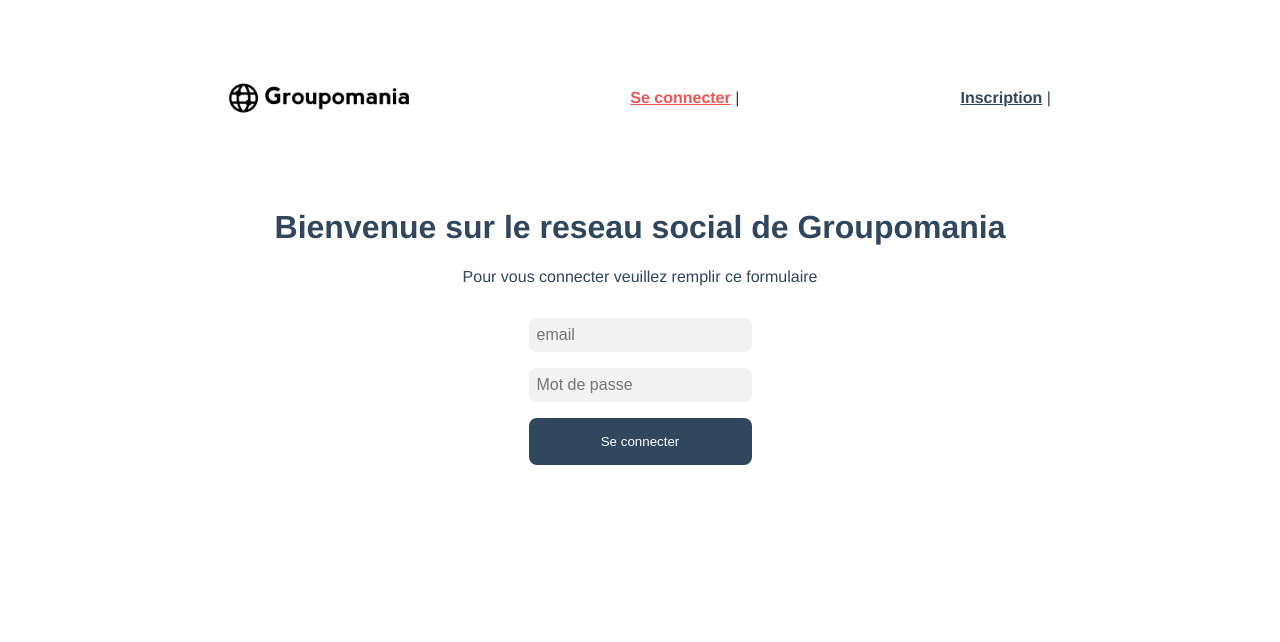
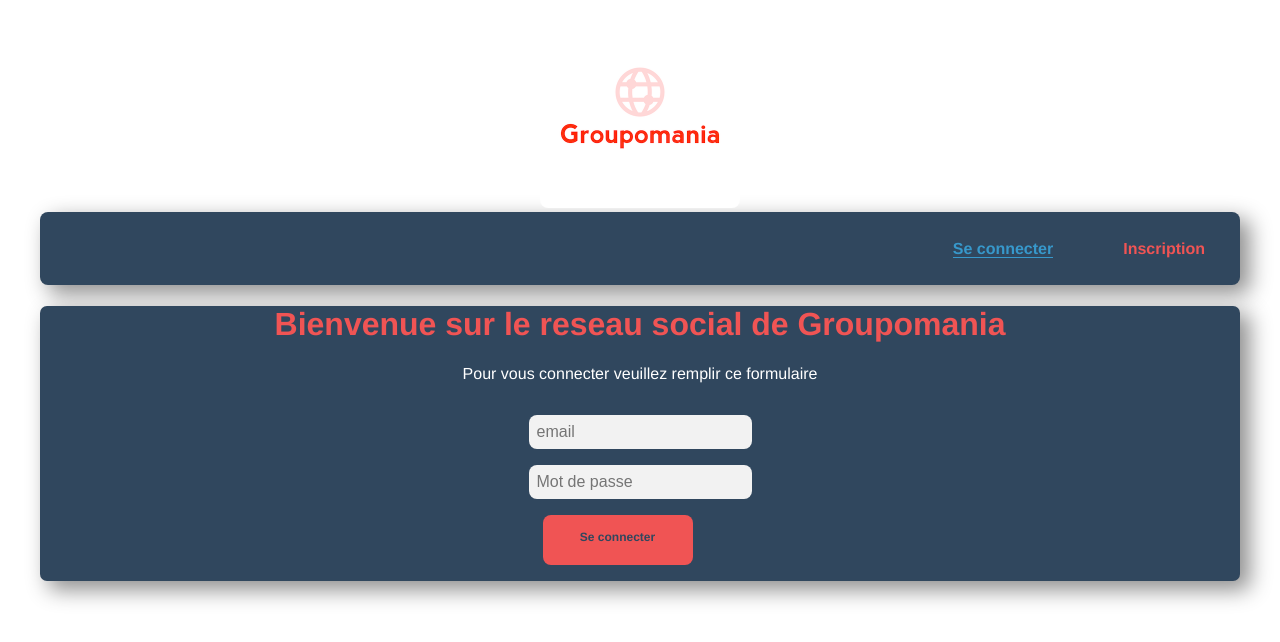
Before and after one commit to SandrineLem/P7_Lemos_Sandrine, a Vue app in the folder groupomania/: page / in a window 1280 px wide. Shown: the top 642 px of the page. Built offline with nearby package versions, Linux system fonts and the light colour scheme.

Commit message:
ajout de style css

```diff
--- a/groupomania/src/App.vue
+++ b/groupomania/src/App.vue
@@ -1,18 +1,17 @@
 <template>
-
+    <img src="./assets/icon-groupomania-ac.png" alt="Logo Entreprise">
   <div id="nav">
-    <img src="./assets/icon-left-font-monochrome-black.png" alt="Logo Entreprise">
       <div v-if="mode =='login'" >
-        <router-link to="/">Se connecter</router-link> |
+        <router-link to="/">Se connecter</router-link>
       </div>
       <div v-if="mode =='login'">
-        <router-link to="/inscription">Inscription</router-link> |
+        <router-link to="/inscription">Inscription</router-link>
       </div>
       <div v-if="mode =='connect'">
-        <router-link to="/myprofil">Mon profil</router-link> |
+        <router-link to="/myprofil">Profil</router-link>
       </div>
       <div v-if="mode =='connect'">
-        <button class="button" @click="decoUser()">Se deconnecter</button>
+        <button class="button_nav" @click="decoUser()">Se deconnecter</button>
       </div>
 
 
@@ -54,24 +53,53 @@ export default {
 
 
 <style>
-.button{
+
+*{
+  margin-left:10px;
+  margin-right:10px;
+}
+.button :hover{
+  cursor: pointer;
+  background: #3498cb;
+  transform: translate(0px,2px);
+  -webkit-box-shadow: 9px -2px 16px -7px rgba(69,24,24,0.99);
+  box-shadow: 9px -2px 16px -7px rgba(69,24,24,0.99);
+  transition: transform 0.8s 0s ease in out;
+}
+.button_nav{
+  margin-left:5px;
+  margin-top:9px;
   background: #30475e;
-  color: white;
+  color:#f05454;
   border-radius: 8px;
   font-weight: 15px;
   border: none;
-  width: 100%;
+  width:100%;
   margin-bottom: 10px;
   padding: 16px;
   transition: .4s background-color;
   display: flex;
   flex-direction: columns;
   justify-content: center;
+  font-family: Avenir, Helvetica, Arial, sans-serif;
+  -webkit-font-smoothing: antialiased;
+  font-weight: bold;
+  font-size: 16px;
+
+
 }
+.button_nav:hover{
+  cursor: pointer;
+  color: #3798cb;
+  transition: transform 200ms ease-in;
+  transform: scale(0.9);
+}
+
 img{
-  max-width: 15%;
+  max-width: 40%;
   border-radius: 8px;
-  height: 180px
+  height: 200px;
+  width:200px;
 }
 #app {
   font-family: Avenir, Helvetica, Arial, sans-serif;
@@ -82,23 +110,33 @@ img{
 }
 
 #nav {
+  height: 73px;
+  border-radius:8px;
   display: flex;
-  flex-wrap: wrap;
-  justify-content: space-evenly;
+  align-content: center;
+  justify-content: flex-end;
   align-items: center;
-  margin: 0;
+  background-color:#30475e;
+  -webkit-box-shadow: 9px 2px 21px 1px rgba(0,0,0,0.44);
+  box-shadow: 9px 8px 21px 1px rgba(0,0,0,0.44);
 }
 
 #nav a {
+  text-decoration: none;
   font-weight: bold;
-  color: #30475e;
+  color: #f05454;
+  margin-right:25px;
+  margin-left:25px;
 }
 #nav a:hover{
-  color: #f05454;
+    color:#3498cb;
+    transition: all 200ms ease-in;
+    transform: scale(1.2);
 }
 
 #nav a.router-link-exact-active {
-  color: #f05454;
+  color: #3798cb;
+   border-bottom: 1px solid;
 }
 
 
--- a/groupomania/src/components/FormulaireConnect.vue
+++ b/groupomania/src/components/FormulaireConnect.vue
@@ -7,9 +7,10 @@
       <div class="form-row">
         <input type="password" name="password" placeholder="Mot de passe" class="form_row_input" v-model="user.password"/>
       </div>
-      <div class="form-row">
+      <div class="form-row_conect">
         <button type="submit" class="button">Se connecter</button>
       </div>
+
     </form>
   </div>
 </template>
@@ -54,10 +55,17 @@ export default {
   align-items: center;
   display: flex;
   flex-direction: column;
+
+}
+.form-row_conect{
+  display: flex;
+  margin: 16px 0px 16px 30px;
+  gap: 16px;
+  flex-wrap: wrap;
 }
 .form-row {
   display: flex;
-  margin: 16px 0px;
+  margin: 16px;
   gap: 16px;
   flex-wrap: wrap;
 }
@@ -68,22 +76,34 @@ export default {
   background: #f2f2f2;
   font-weight: 500;
   font-size: 16px;
-  flex: 1;
+  flex:1;
   min-width: 100px;
   color: black;
 }
 .button {
-  background: #30475e;
-  color: white;
+  background: #f05454;
+  color: #30475e;
   border-radius: 8px;
   font-weight: 15px;
   border: none;
-  width: 100%;
-  padding: 16px;
-  transition: 0.4s background-color;
+  width:150px;
+
+  padding:15px;
+  transition: .4s background-color;
+  display: flex;
+  flex-direction: columns;
+  justify-content: center;
+  font-family: Avenir, Helvetica, Arial, sans-serif;
+  -webkit-font-smoothing: antialiased;
+  font-weight: bold;
+  font-size: 12px;
+  height: 50px;
 }
 .button:hover {
+  color: white;
   cursor: pointer;
   background: #1976d2;
+  transition: all 100ms ease-in;
+    transform: scale(0.9, 1.1);
 }
 </style>
--- a/groupomania/src/components/FormulaireModifyProfil.vue
+++ b/groupomania/src/components/FormulaireModifyProfil.vue
@@ -5,9 +5,10 @@
             <div class="form-row">
                 <input type="password" placeholder="Nouveau Mot de passe" class="form_row_input" name="newPassword" v-model="user.newPassword"/>
             </div>
+        <div class="card_button">
             <div class="form-row">
                 <button class="button" type="submit" >Modifier votre mot de passe</button>
-                <button  class="button" @click="myProfil()">Annuler revenir à mon profil</button>
+        </div>
             </div>
         </form>
 </div>
@@ -63,6 +64,11 @@ import MyProfil from "../views/Myprofil";
     display: flex;
     flex-direction: column;
 }
+.card_button{
+    display: flex;
+  justify-content: center;
+  flex-wrap: wrap;
+}
 .card_form{
     align-items: center;
     display: flex;
@@ -86,17 +92,29 @@ import MyProfil from "../views/Myprofil";
     color: black;
 }
 .button{
-  background: #30475e;
-  color: white;
+  background: #f05454;
+  color: #30475e;
   border-radius: 8px;
   font-weight: 15px;
   border: none;
-  width: 100%;
-  padding: 16px;
+  width:150px;
+  margin-bottom: 10px;
+  padding:10px;
   transition: .4s background-color;
+  display: flex;
+  flex-direction: columns;
+  justify-content: center;
+  font-family: Avenir, Helvetica, Arial, sans-serif;
+  -webkit-font-smoothing: antialiased;
+  font-weight: bold;
+  font-size: 12px;
+  height: 50px;
 }
 .button:hover{
+  color: white;
   cursor: pointer;
   background: #1976d2;
+  transition: all 100ms ease-in;
+    transform: scale(0.9, 1.1);
 }
 </style>
--- a/groupomania/src/router/index.js
+++ b/groupomania/src/router/index.js
@@ -31,7 +31,16 @@ const routes = [
     // this generates a separate chunk (about.[hash].js) for this route
     // which is lazy-loaded when the route is visited.
     component: () => import(/* webpackChunkName: "about" */ '../views/Updateprofil.vue')
-  }
+  },
+  {
+    path: '/reseauSocial',
+    name: 'ReseauSocial',
+    // route level code-splitting
+    // this generates a separate chunk (about.[hash].js) for this route
+    // which is lazy-loaded when the route is visited.
+    component: () => import(/* webpackChunkName: "about" */ '../views/SocialPage.vue')
+  },
+
 ]
 
 const router = createRouter({
--- a/groupomania/src/views/Accueil.vue
+++ b/groupomania/src/views/Accueil.vue
@@ -19,3 +19,18 @@ export default {
 
 }
 </script>
+
+<style scoped>
+.Accueil{
+  background-color:#30475e;
+  border-radius:7px;
+  -webkit-box-shadow: 9px 2px 21px 1px rgba(0,0,0,0.44);
+  box-shadow: 9px 8px 21px 1px rgba(0,0,0,0.44);
+}
+h1{
+  color:#f05454;
+}
+p{
+  color: white;
+}
+</style>
--- a/groupomania/src/views/Inscription.vue
+++ b/groupomania/src/views/Inscription.vue
@@ -4,7 +4,7 @@
           <p>Veuillez remplir le formulaire</p>
           <Formulaire />
 
-  </div>
+        </div>
 </template>
 
 <script>
@@ -18,3 +18,19 @@ import Formulaire from '../components/Formulaire.vue'
   }
  }
 </script>
+
+<style scoped>
+.inscription{
+  background-color:#30475e;
+  border-radius:7px;
+  -webkit-box-shadow: 9px 2px 21px 1px rgba(0,0,0,0.44);
+  box-shadow: 9px 8px 21px 1px rgba(0,0,0,0.44);
+}
+h1{
+  color:#f05454;
+}
+p{
+  color: white;
+}
+
+</style>
--- a/groupomania/src/views/Myprofil.vue
+++ b/groupomania/src/views/Myprofil.vue
@@ -16,3 +16,16 @@ import MonProfil from '../components/MonProfil.vue'
   }
  }
 </script>
+
+<style scoped>
+.myprofil{
+  background-color:#30475e;
+  border-radius:7px;
+  -webkit-box-shadow: 9px 2px 21px 1px rgba(0,0,0,0.44);
+  box-shadow: 9px 8px 21px 1px rgba(0,0,0,0.44);
+}
+h1{
+  color:#f05454;
+}
+
+</style>
--- /dev/null
+++ b/groupomania/src/views/SocialPage.vue
@@ -0,0 +1,123 @@
+<template>
+<div id="ReseauSocial">
+        <h2>Bienvenue sur le Reseau Social de<br>Groupomania</h2>
+        <div class="Card_message">
+            <h2 class="card_title">"Titre du Message"</h2>
+            <h3>"Nom de l'utilisateur du message" </h3>
+            <div class="img_message">
+                <img src="../assets/icon-groupomania-ac.png">
+            </div>
+            <div class="content_message">
+                <p>"Contenu du message "</p>
+            </div>
+        <div class="card_button_message">
+            <button class="button_message">modifier</button>
+            <button class="button_message">supprimer</button>
+            <button class="button_message">liker</button>
+        </div>
+    </div>
+    <div class="card_create_msg">
+            <h2 class="card_title" >Evonyer un message</h2>
+
+            <form method="post" class="form-row">
+                <input  type="text" class="form_row_input" placeholder="Titre du message"/>
+                <label for="message">Ecrivez votre message :</label>
+
+                <textarea class="form_row_input_message" name="message"
+                    rows="5" cols="33">
+
+                </textarea>
+                <input  type="file" class="form_row_input"/>
+                <button type="submit" class="button_message">Envoyer</button>
+            </form>
+        </div>
+
+</div>
+</template>
+
+
+
+
+
+
+<script>
+export default {
+    name: 'ReseauSocial',
+
+}
+</script>
+
+
+<style scoped>
+.form_row_input{
+    padding: 8px;
+    border: none;
+    border-radius: 8px;
+    background: #e8e8e8;
+    font-weight: 500;
+    font-size: 16px;
+    flex:1;
+    min-width: 100px;
+    color: black;
+    margin-bottom:5px;
+}
+.form_row_input_message{
+    padding: 8px;
+    border: none;
+    border-radius: 8px;
+    background: #e8e8e8;
+    font-weight: 5000000;
+    font-size: 16px;
+    flex:1;
+    min-width: 100px;
+    color: black;
+
+}
+.card_create_msg{
+    margin-top:20px;
+    width:100%;
+    border-radius:25px;
+    border:solid  #f05454;
+    border-color: #30475e;
+    margin-bottom:20px;
+}
+.button_message{
+    margin-right: 20px;
+    background: #30475e;
+    color: white;
+    border-radius: 8px;
+    font-weight: 15px;
+    border: none;
+    width: 30%;
+    margin-bottom: 10px;
+    padding: 16px;
+    transition: .4s background-color;
+}
+.card_button_message{
+    display:flex;
+    flex-direction:collumn;
+
+}
+.content_message{
+    width:80%;
+    border-radius:25px;
+    border:solid  #f05454;
+    border-color: #30475e;
+    margin-bottom:20px;
+}
+.img_message{
+    width:100%;
+}
+
+.Card_message{
+    display:flex;
+    flex-direction: column;
+    align-items: center;
+    border-radius:30px;
+    border:solid  #f05454;
+    border-color: #30475e;
+    width:100%;
+}
+
+
+</style>
--- a/groupomania/src/views/Updateprofil.vue
+++ b/groupomania/src/views/Updateprofil.vue
@@ -19,3 +19,18 @@ export default {
     },
 }
 </script>
+
+<style scoped>
+.Updateprofil{
+background-color:#30475e;
+  border-radius:7px;
+  -webkit-box-shadow: 9px 2px 21px 1px rgba(0,0,0,0.44);
+  box-shadow: 9px 8px 21px 1px rgba(0,0,0,0.44);
+}
+h1{
+    color:#f05454;
+}
+p{
+  color: white;
+}
+</style>
```
Also changed, not shown: groupomania/src/components/Formulaire.vue (+25 -6 lines), groupomania/src/components/MonProfil.vue (+40 -9 lines), groupomania/src/router/dist/index.dev.js.
